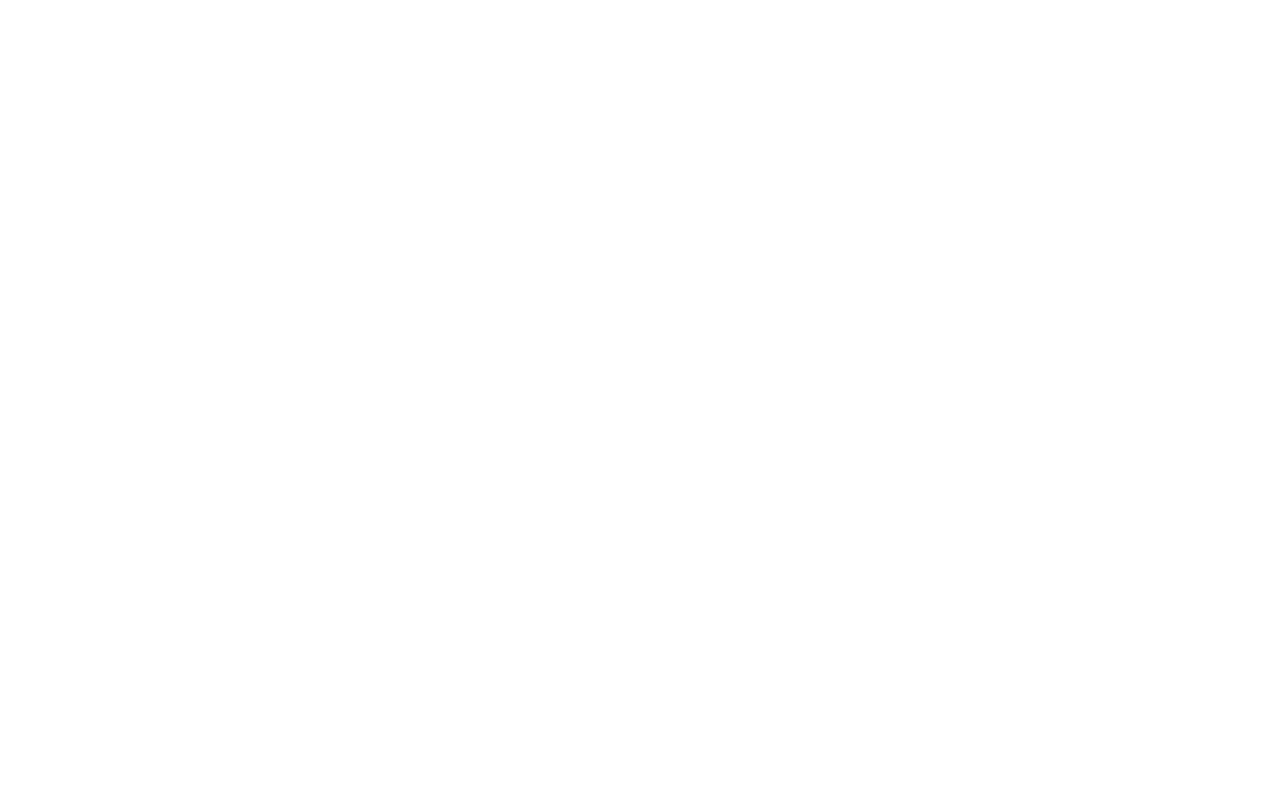
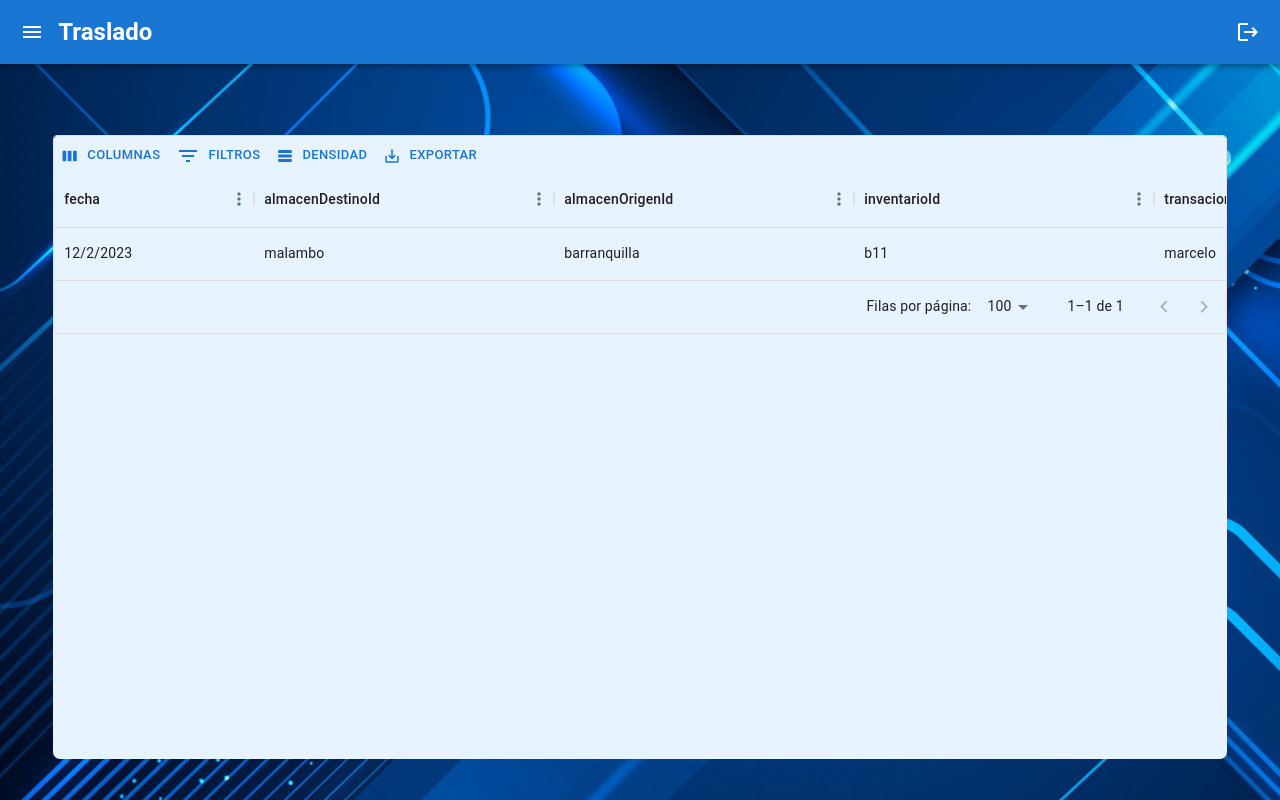
Before and after one commit to danieldelahoz2212/frond-endWeb2, a React (Create React App) app: page /transfer in a window 1280 px wide. Before the commit this address had no page. Built offline with nearby package versions, Linux system fonts and the light colour scheme.

Commit message:
se creo vista compra, venta, inventario y traslado

```diff
--- a/src/App.jsx
+++ b/src/App.jsx
@@ -1,6 +1,7 @@
 import { Route, Routes } from "react-router";
 import { BrowserRouter } from "react-router-dom";
-import { Register, SignIn, Inventory } from "./screens/";
+import { Register, SignIn, Inventory, Sale } from "./screens/";
+import Transfer from './screens/traslado/Transfer';
 
 const App = () => {
   return (
@@ -9,6 +10,8 @@
         <Route path="/" element={<SignIn />} />
         <Route path="/register" element={<Register />} />
         <Route path="/inventory" element={<Inventory />} />
+        <Route path="/sale" element={<Sale />} />
+        <Route path="/transfer" element={<Transfer />} />
       </Routes>
     </BrowserRouter>
   );
--- a/src/screens/index.js
+++ b/src/screens/index.js
@@ -1,3 +1,5 @@
 export {default as SignIn} from "./login/SignIn.jsx"
 export {default as Register} from "./login/Register.jsx"
 export {default as Inventory} from "./inventario/Inventory.jsx"
+export { default as Sale} from "./venta/Sale.jsx"
+export { default as Transfer} from "./traslado/Transfer.jsx"
--- a/src/screens/inventario/Inventory.jsx
+++ b/src/screens/inventario/Inventory.jsx
@@ -1,6 +1,7 @@
 import { Grid } from "@mui/material";
 import { useState } from "react";
 import { connect } from "react-redux";
+import fondo from "../../assets/fondo.jpeg";
 import { Layout } from "../../components";
 import PropTypes from "prop-types";
 import { DataGrid, esES, GridToolbar  } from "@mui/x-data-grid";
@@ -11,9 +12,9 @@
   const [list, setList] = useState([
     {
       id: 1,
-      nombre: "prueba",
-      descripcion: "daniel",
-      idTipoObjeto: "asdnbflsakjhfdljkasdhflkjashdflkjashdf",
+      nombre: "ps4",
+      descripcion: "consola de videojuego de 2 generacion",
+      idTipoObjeto: "electrodomestico",
       fechaEntrada: "20/12/23",
       ubicacionId: "via 40",
       origenCompraId:"Malambo"
@@ -30,18 +31,19 @@
     {
       field: "descripcion",
       headerName: "Descripción",
-      width: 300,
+      width: 700,
       renderCell: ({ row }) => <div>{row.descripcion}</div>,
     },
     {
       field: "idTipoObjeto",
       headerName: "Tipo De Objeto",
-      width: 700
+      width: 300,
+      renderCell: ({ row }) => <div>{row.idTipoObjeto}</div>,
     },
     {
       field: "fechaEntrada",
       headerName: "Fecha De Entrada",
-      width: 700
+      width: 300
     },
     {
       field: "ubicacionId",
@@ -76,7 +78,7 @@
       container
       component="main"
       justifyContent="center"
-      sx={{ height: "100vh", background: "#e7f3ff" }}
+      sx={{ height: "100vh", backgroundImage:`url(${fondo})` }}
     >
       <Layout title="Inventario" />
       <Grid
@@ -89,7 +91,7 @@
           height: "80%",
         }}
       >
-        <Grid item xs={12} mt={2}>
+        <Grid item xs={12} mt={2} sx={{background: "#e7f3ff", borderRadius:"7px"}}>
           <DataGrid
             localeText={esES.components.MuiDataGrid.defaultProps.localeText}
             rows={list}
@@ -105,6 +107,7 @@
     </Grid>
   );
 };
+
 const mapStateToProps = (state) => ({
   permission:
     state.permission
--- a/src/screens/login/SignIn.jsx
+++ b/src/screens/login/SignIn.jsx
@@ -8,6 +8,7 @@
 
 const SignIn = (props) => {
   const { form, handleInput, loading } = useSingIn(props);
+
   return (
     <Grid container component="main" sx={styles.root} direction="row" md={12}>
       <Grid item xs={false} md={7} sx={styles.image} />
--- /dev/null
+++ b/src/screens/traslado/Transfer.jsx
@@ -0,0 +1,119 @@
+import { Grid } from "@mui/material";
+import React, { useState } from "react";
+import fondo from "../../assets/fondo.jpeg";
+import { PropTypes } from "prop-types";
+import { connect } from "react-redux";
+import Layout from "./../../components/Layout";
+import { DataGrid, GridToolbar, esES } from "@mui/x-data-grid";
+
+const Transfer = ({ user, permission = [], token }) => {
+  const [list, setList] = useState([
+    {
+      id: 1,
+      fecha: "12/2/2023",
+      almacenDestinoId: "malambo",
+      almacenOrigenId: "barranquilla",
+      inventarioId: "b11",
+      transacionId: "marcelo",
+    },
+  ]);
+
+  const column = [
+    {
+      field: "fecha",
+      headName: "Fecha",
+      width: 200,
+      renderCell: ({ row }) => <div>{row.fecha}</div>,
+    },
+    {
+      field: "almacenDestinoId",
+      headName: "Almacen Destino",
+      width: 300,
+      renderCell: ({ row }) => <div>{row.almacenDestinoId}</div>,
+    },
+    {
+      field: "almacenOrigenId",
+      headName: "Almacen Origen",
+      width: 300,
+      renderCell: ({ row }) => <div>{row.almacenOrigenId}</div>,
+    },
+    {
+      field: "inventarioId",
+      headName: "Inventario",
+      width: 300,
+      renderCell: ({ row }) => <div>{row.inventarioId}</div>,
+    },
+    {
+      field: "transacionId",
+      headName: "Transacion",
+      width: 300,
+      renderCell: ({ row }) => <div>{row.transacionId}</div>,
+    },
+    // {
+    //   field: "estado",
+    //   headerName: "Estado",
+    //   width: 100,
+    //   renderCell: <></>,
+    //   align: "center",
+    // },
+  ];
+  return (
+    <Grid
+      container
+      component="main"
+      justifyContent="center"
+      sx={{
+        height: "100vh",
+        background: "#e7f3ff",
+        backgroundImage: `url(${fondo})`,
+      }}
+    >
+      <Layout title="Traslado" />
+      <Grid
+        item
+        container
+        xs={11}
+        display="flex"
+        justifyItems="initial"
+        sx={{
+          height: "80%",
+        }}
+      >
+        <Grid
+          item
+          xs={12}
+          mt={2}
+          sx={{ background: "#e7f3ff", borderRadius: "7px" }}
+        >
+          <DataGrid
+          localeText={esES.components.MuiDataGrid.defaultProps.localeText}
+          rows={list}
+          columns={column}
+          disableSelectionOnClick
+          pageSize={5}
+          autoHeight
+          rowPerPageOptions={[5]}
+          slots={{toolbar: GridToolbar}}
+          />
+        </Grid>
+      </Grid>
+    </Grid>
+  );
+};
+
+const mapStateToProps = (state) => ({
+  permission:
+    state.permission
+      ?.filter((item) => item.modulosAcciones.id_modulos === 3)
+      .map((item) => item.modulosAcciones.acciones.id) || [],
+  token: state.token,
+  user: state.user,
+});
+
+Transfer.prototype = {
+  permission: PropTypes.array.isRequired,
+  token: PropTypes.string.isRequired,
+  user: PropTypes.object.isRequired,
+};
+
+export default connect(mapStateToProps, null)(Transfer);
--- /dev/null
+++ b/src/screens/venta/Sale.jsx
@@ -0,0 +1,153 @@
+import { Button, Grid } from "@mui/material";
+import { useState } from "react";
+import PropTypes from "prop-types";
+import fondo from "../../assets/fondo.jpeg";
+import { connect } from "react-redux";
+import { DataGrid, esES, GridToolbar } from "@mui/x-data-grid";
+import { Layout } from "../../components";
+
+const Sale = ({ user, permission = [], token }) => {
+  const [list, setList] = useState([
+    {
+      id: 1,
+      valor: "300000",
+      inventarioId: "B11",
+      clienteId: "Manolo",
+      transaccionesId: "hola",
+    },
+  ]);
+
+  const column = [
+    {
+      field: "valor",
+      headerName: "Valor",
+      width: 300,
+      renderCell: ({ row }) => <div>{row.valor}</div>,
+    },
+    {
+      field: "inventarioId",
+      headerName: "Inventario",
+      width: 300,
+      renderCell: ({ row }) => <div>{row.inventarioId}</div>,
+    },
+    {
+      field: "clienteId",
+      headerName: "Cliente",
+      width: 300,
+      renderCell: ({ row }) => <div>{row.clienteId}</div>,
+    },
+    {
+      field: "transaccionesId",
+      headerName: "Transacciones",
+      width: 300,
+      renderCell: ({ row }) => <div>{row.transaccionesId}</div>,
+    },
+    // {
+    //   field: "estado",
+    //   headerName: "Estado",
+    //   width: 100,
+    //   renderCell: <></>,
+    //   align: "center",
+    // },
+  ];
+
+  return (
+    <Grid
+      container
+      component="main"
+      justifyContent="center"
+      sx={{
+        height: "100vh",
+        backgroundImage: `url(${fondo})`,
+        display: "flex",
+      }}
+
+    >
+      <Layout title="Venta" />
+      <Grid
+        item
+        container
+        xs={11}
+        display="flex"
+        justifyItems="initial"
+        sx={{
+          height: "80%",
+        }}
+      >
+        <Grid
+        item
+        xs={12}
+        mt={2}
+        sx={{background: "#e7f3ff", borderRadius:"7px"}}>
+          <div className="container" style={{ display: "flex", justifyContent: "center"}}>
+          <Button
+          variant="contained"
+          color="success"
+          sx={styles.button}
+          >
+            Registrar venta
+          </Button>
+          {/* <Button
+          variant="contained"
+          color="warning"
+          sx={styles.button}
+          >
+            Editar
+          </Button>
+          <Button
+          variant="contained"
+          color="error"
+          sx={styles.button}
+          >
+            Eliminar
+          </Button> */}
+          </div>
+          <DataGrid
+          localeText={esES.components.MuiDataGrid.defaultProps.localeText}
+          rows={list}
+          columns={column}
+          disableSelectionOnClick
+          pageSize={5}
+          autoHeight
+          rowPerPageOptions={[5]}
+          slots={{toolbar: GridToolbar}}
+          />
+        </Grid>
+      </Grid>
+    </Grid>
+  );
+};
+
+const styles ={
+  button:{
+    width:"15%",
+    marginLeft:"89%"
+  },
+  image: {
+    backgroundImage: `url(${fondo})`,
+    backgroundRepeat: "no-repeat",
+    backgroundSize: "cover",
+    backgroundPosition: "center",
+    display: "flex",
+    flexDirection: "column",
+    alignItems: "center",
+    justifyContent: "center",
+  },
+}
+
+const mapStateToProps = (state) => ({
+  permission:
+    state.permission
+      ?.filter((item) => item.modulosAcciones.id_modulos === 3)
+      .map((item) => item.modulosAcciones.acciones.id) || [],
+  token: state.token,
+  user: state.user,
+});
+
+Sale.prototype = {
+  permission: PropTypes.array.isRequired,
+  token: PropTypes.string.isRequired,
+  user: PropTypes.object.isRequired,
+};
+
+export default connect(mapStateToProps, null)(Sale);
```
Also changed, not shown: src/assets/fondo.jpeg (added), src/screens/caja/Box.jsx (added), src/screens/compra/Buy.jsx (added).
